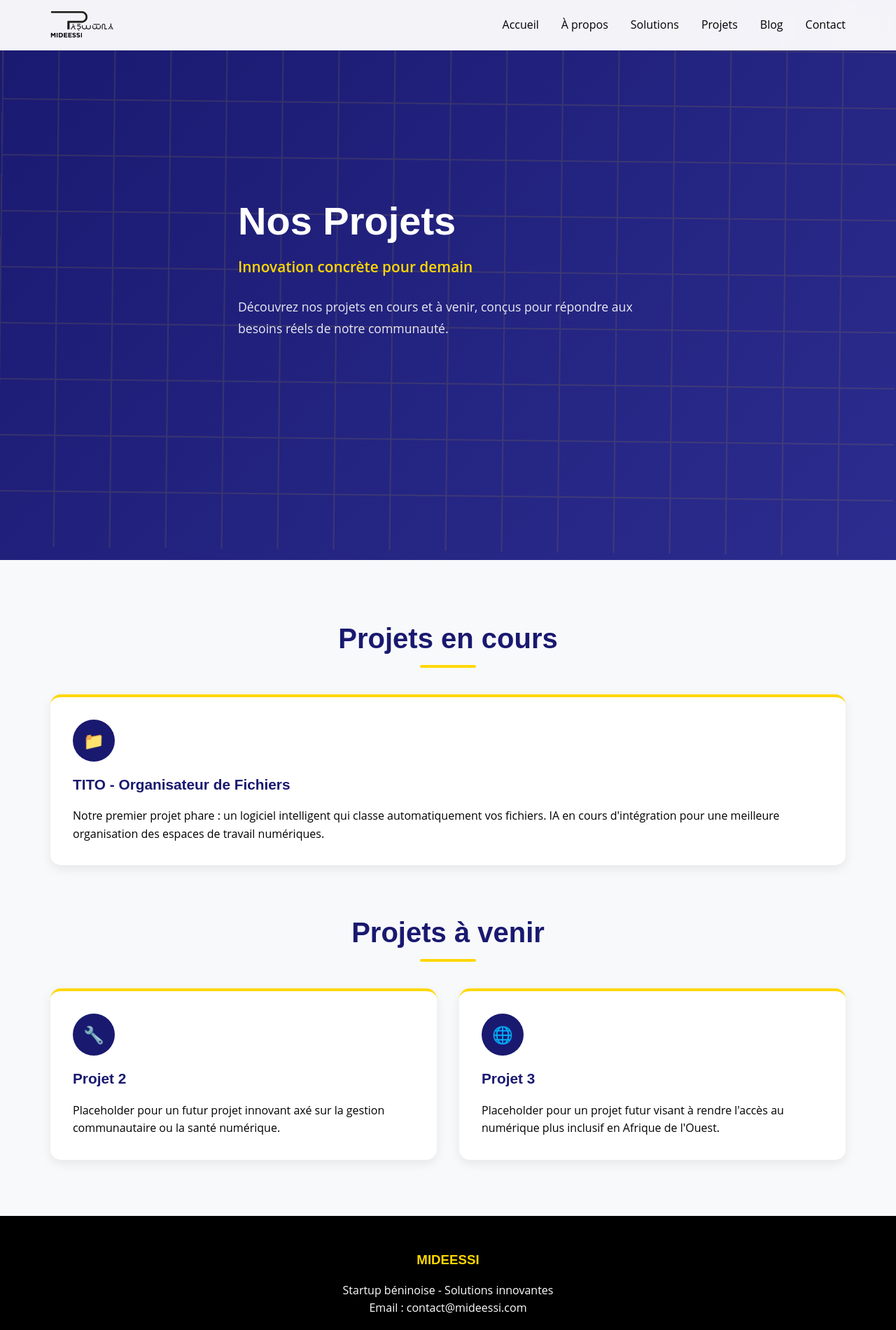
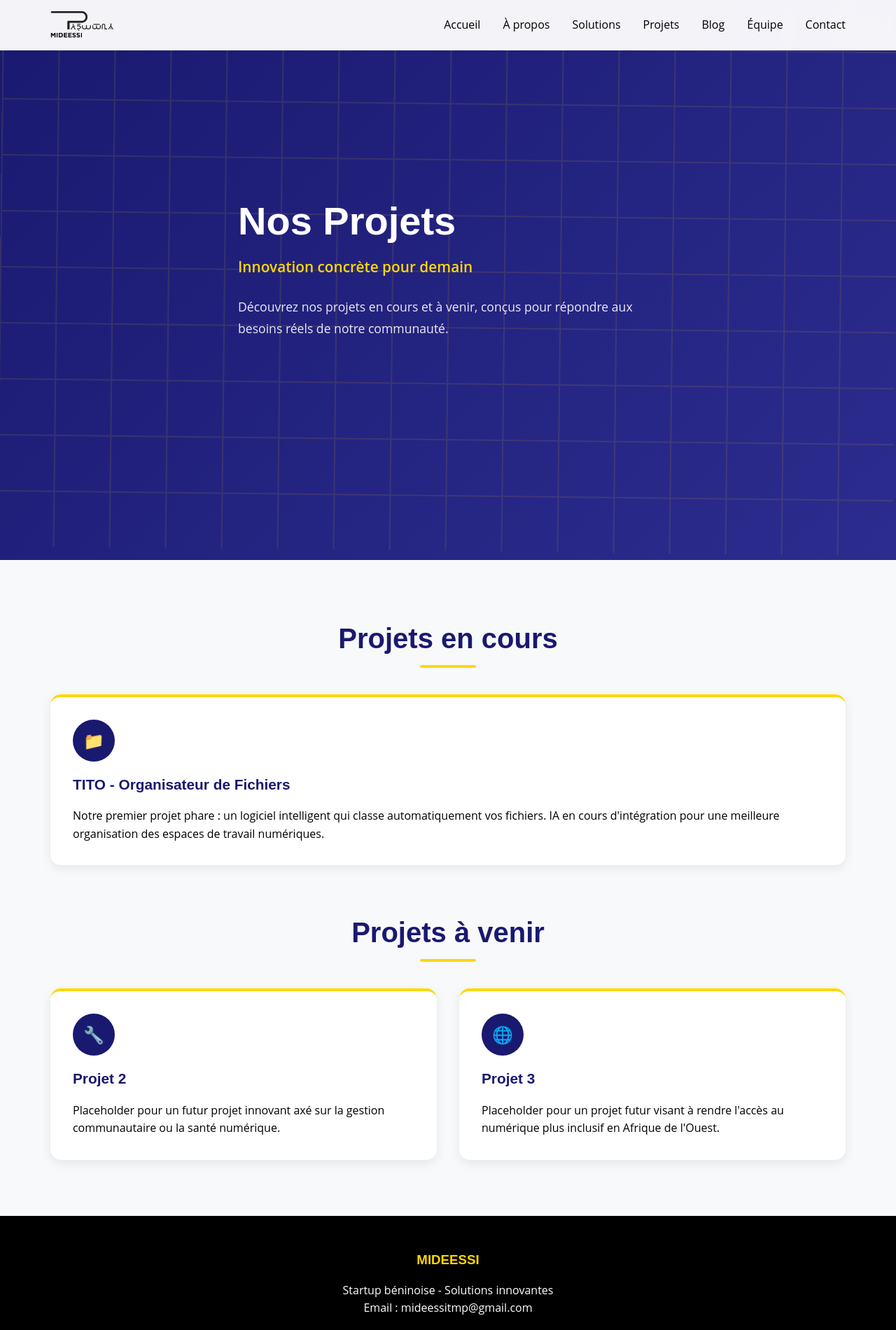
Before and after one commit to Dynee05/mideessi, a plain HTML site: page projets.html in a window 1280 px wide. Shown: the top 1900 px of the page at 70% size. Drawn offline with Linux system fonts and the light colour scheme.

Commit message:
Update projets.html

```diff
--- a/projets.html
+++ b/projets.html
@@ -18,6 +18,7 @@
         <li><a href="solutions.html" class="nav-link">Solutions</a></li>
         <li><a href="projets.html" class="nav-link active">Projets</a></li>
         <li><a href="blog.html" class="nav-link">Blog</a></li>
+        <li><a href="team.html" class="nav-link">Équipe</a></li>
         <li><a href="contact.html" class="nav-link">Contact</a></li>
       </ul>
       <div class="hamburger">
@@ -33,6 +34,7 @@
         <li><a href="solutions.html" class="nav-link">Solutions</a></li>
         <li><a href="projets.html" class="nav-link active">Projets</a></li>
         <li><a href="blog.html" class="nav-link">Blog</a></li>
+        <li><a href="team.html" class="nav-link">Équipe</a></li>
         <li><a href="contact.html" class="nav-link">Contact</a></li>
       </ul>
     </div>
@@ -77,7 +79,7 @@
       <div class="footer-content">
         <h3>MIDEESSI</h3>
         <p>Startup béninoise - Solutions innovantes</p>
-        <p>Email : contact@mideessi.com</p>
+        <p>Email : mideessitmp@gmail.com</p>
       </div>
       <div class="footer-bottom">
         <p>&copy; 2025 MIDEESSI. Tous droits réservés.</p>
```
